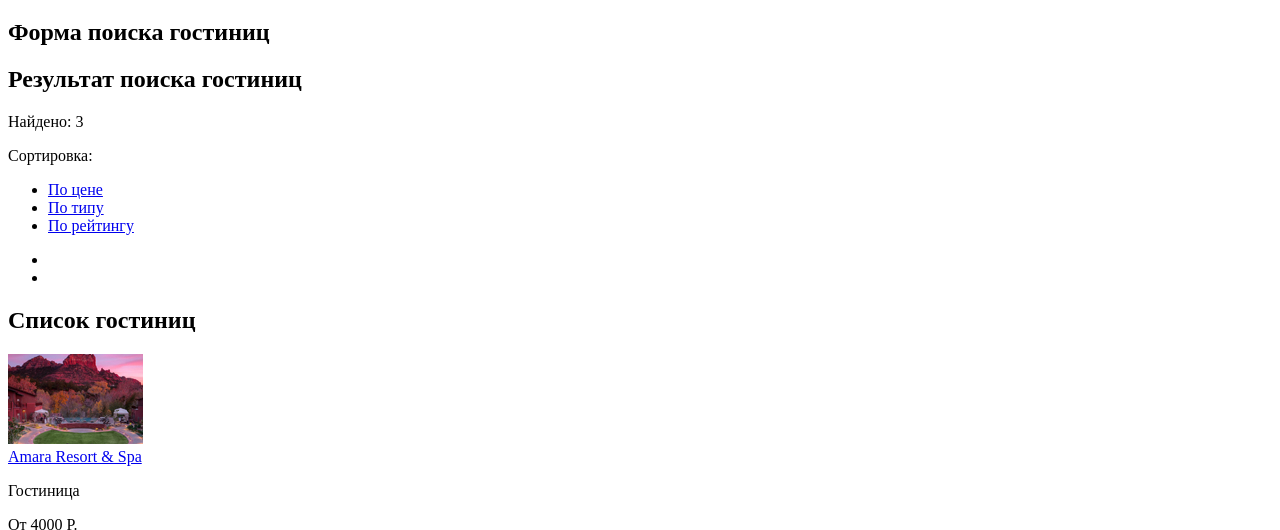
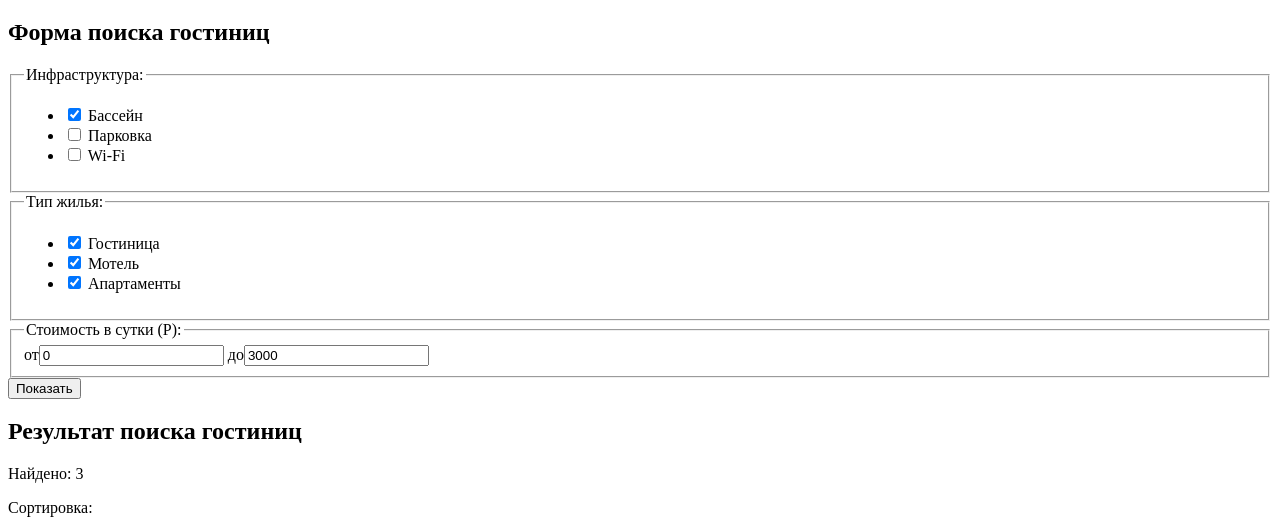
Before and after one commit to 01Andrei/sedona, a plain HTML site: page hotels.html in a window 1280 px wide. Shown: the part 231-761 px from the top of the page. Drawn offline with Linux system fonts and the light colour scheme.

Commit message:
feat: implement forms

```diff
--- a/hotels.html
+++ b/hotels.html
@@ -30,7 +30,59 @@
 
       <section class="search">
         <h2 class="visually-hidden">Форма поиска гостиниц</h2>
-        <!-- здесь будет поле форм -->
+        <form action="https://echo.htmlacademy.ru" method="get">
+          <fieldset>
+            <legend>Инфраструктура:</legend>
+            <ul>
+              <li>
+                <input type="checkbox" name="pool" id="filter-pool" checked />
+                <label for="filter-pool">Бассейн</label>
+              </li>
+              <li>
+                <input type="checkbox" name="parking" id="filter-parking" />
+                <label for="filter-parking">Парковка</label>
+              </li>
+              <li>
+                <input type="checkbox" name="wi-fi" id="filter-wi-fi" />
+                <label for="filter-wi-fi">Wi-Fi</label>
+              </li>
+            </ul>
+          </fieldset>
+          <fieldset>
+            <legend>Тип жилья:</legend>
+            <ul>
+              <li>
+                <input type="checkbox" name="hotel" id="filter-hotel" checked />
+                <label for="filter-hotel">Гостиница</label>
+              </li>
+              <li>
+                <input type="checkbox" name="motel" id="filter-motel" checked />
+                <label for="filter-motel">Мотель</label>
+              </li>
+              <li>
+                <input
+                  type="checkbox"
+                  name="apartments"
+                  id="filter-apartments"
+                  checked
+                />
+                <label for="filter-apartments">Апартаменты</label>
+              </li>
+            </ul>
+          </fieldset>
+          <fieldset>
+            <legend>Стоимость в сутки (Р):</legend>
+            <label>от<input type="text" value="0" /></label>
+            <label>до<input type="text" value="3000" /></label>
+            <div class="range-control">
+              <div class="scale"><div class="bar"></div></div>
+                <div class="toggle min-toggle"></div>
+                <div class="toggle max-toggle"></div>
+              </div>
+            </div>
+          </fieldset>
+          <button type="submit">Показать</button>
+        </form>
       </section>
 
       <section class="result">
```
Also changed, not shown: index.html (+30 -12 lines), img/background-with-shape-index.jpg (added).
